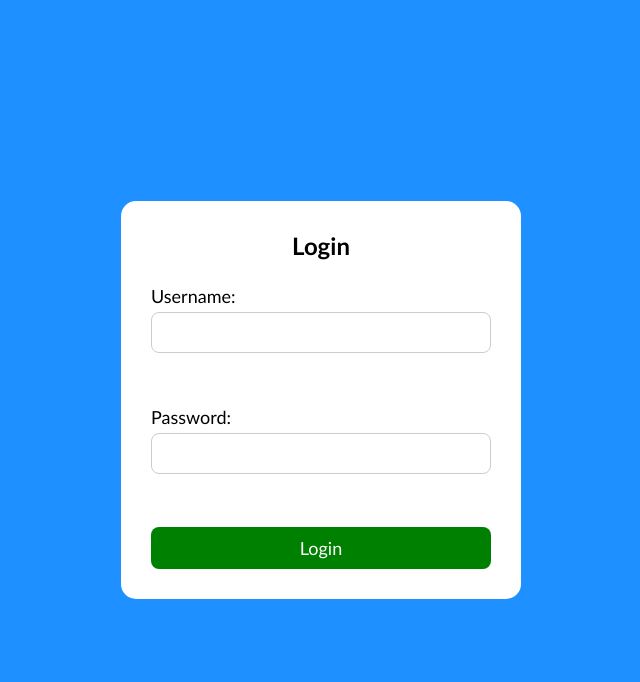
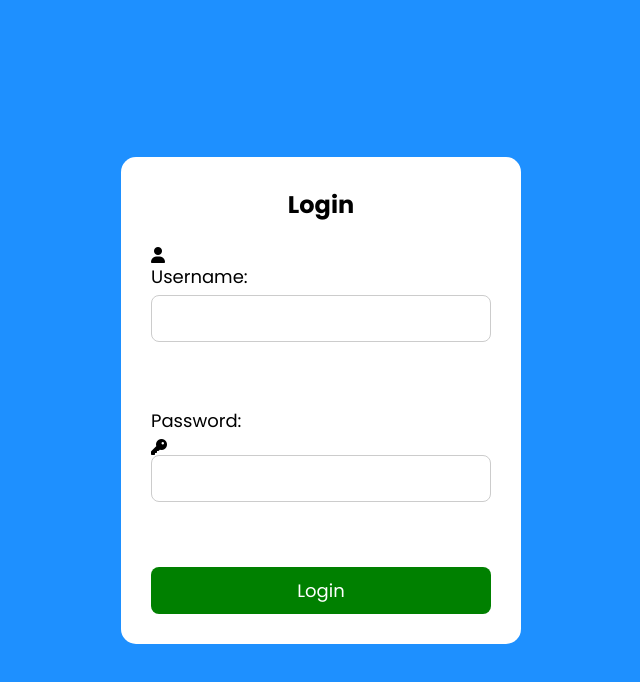
Before and after one commit to AnushAdk04/Html-Class, a plain HTML site: page index.html in a window 1280 px wide. Shown: the whole page, without its empty margins (319-959 px from the left). Drawn offline with Linux system fonts and the light colour scheme.

Commit message:
icons and fonts import

```diff
--- a/index.html
+++ b/index.html
@@ -6,22 +6,23 @@
     <meta name="viewport" content="width=device-width, initial-scale=1.0">
     <title>Login page</title>
     <link rel="stylesheet" href="style.css">
+    <link rel="stylesheet" href="https://cdnjs.cloudflare.com/ajax/libs/font-awesome/6.7.2/css/all.min.css" integrity="sha512-Evv84Mr4kqVGRNSgIGL/F/aIDqQb7xQ2vcrdIwxfjThSH8CSR7PBEakCr51Ck+w+/U6swU2Im1vVX0SVk9ABhg==" crossorigin="anonymous" referrerpolicy="no-referrer" />
 </head>
 
 <body>
     <div class="login-box">
         <h2>Login</h2>
         <form onsubmit="handleSubmit()">
-            <label>Username: </label>
+            <i class="fa-solid fa-user"></i><label>Username: </label>
             <input type="text" required><br><br>
-            <label>Password: </label>
+            <label>Password: </label><i class="fa-solid fa-key"></i>
             <input type="password" required><br><br>
             <button type="submit">Login</button>
         </form>
     </div>
 </body>
 <script>
-    function handleSubmit(){
+    function handleSubmit() {
         alert("Form Submitted Successfully !!");
     }
 </script>
--- a/style.css
+++ b/style.css
@@ -1,11 +1,15 @@
-*{
+@import url('https://fonts.googleapis.com/css2?family=Poppins:ital,wght@0,100;0,200;0,300;0,400;0,500;0,600;0,700;0,800;0,900;1,100;1,200;1,300;1,400;1,500;1,600;1,700;1,800;1,900&display=swap');
+
+
+
+* {
     margin: 0;
     padding: 0;
     box-sizing: border-box;
-    font-family:'Trebuchet MS', 'Lucida Sans Unicode', 'Lucida Grande', 'Lucida Sans', Arial, sans-serif;
+    font-family: poppins;
 }
 
-body{
+body {
     background-color: dodgerblue;
     display: flex;
     justify-content: center;
@@ -13,7 +17,7 @@ body{
     height: 100vh;
 }
 
-.login-box{
+.login-box {
     background-color: white;
     padding: 30px;
     border-radius: 15px;
@@ -21,12 +25,12 @@ body{
     max-width: 400px;
 }
 
-.login-box h2{
+.login-box h2 {
     text-align: center;
     margin-bottom: 25px;
 }
 
-form{
+form {
     display: flex;
     flex-direction: column;
 }
@@ -36,7 +40,7 @@ form label {
     margin-bottom: 5px;
 }
 
-form input{
+form input {
     padding: 10px;
     font-size: 16px;
     margin-bottom: 15px;
@@ -44,7 +48,7 @@ form input{
     border-radius: 8px;
 }
 
-form button{
+form button {
     padding: 10px;
     font-size: 18px;
     border: none;
@@ -54,6 +58,6 @@ form button{
     cursor: pointer;
 }
 
-form button:hover{
+form button:hover {
     background-color: black;
 }
```
